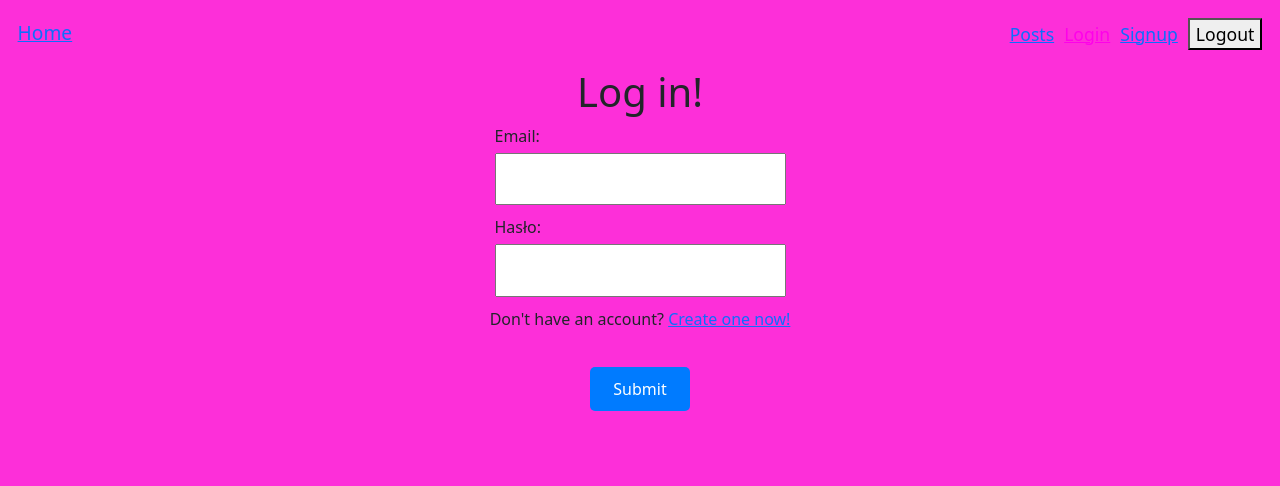
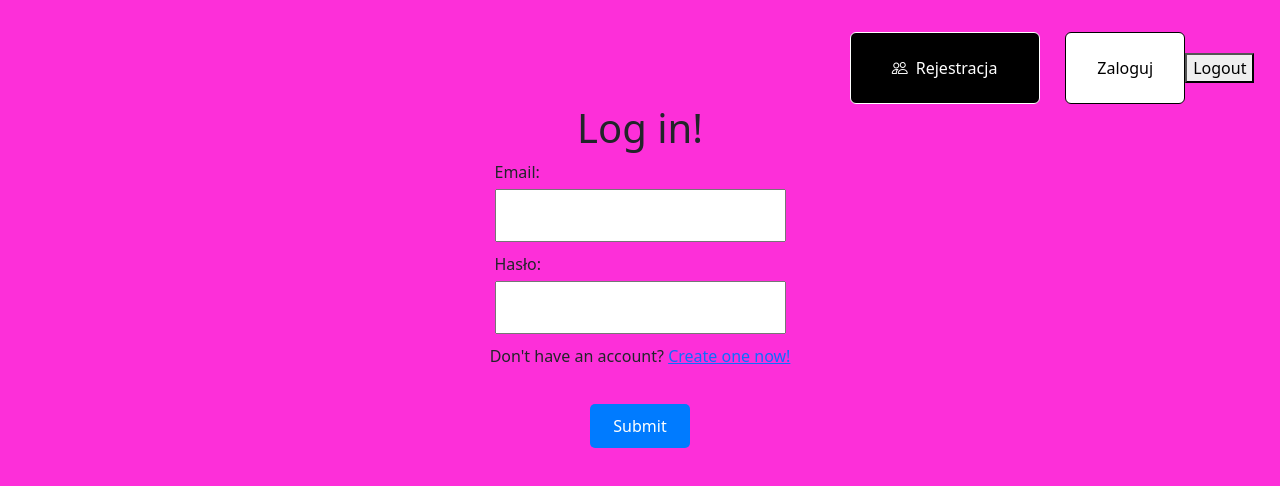
Before and after one commit to kubaa2002/Projekt-Zespolowy, a React (Vite) app in the folder frontend/: page /login in a window 1280 px wide. Shown: the top 486 px of the page. Built offline with nearby package versions, Linux system fonts and the light colour scheme.

Commit message:
Delete navbar.css file and update navbar

```diff
--- a/frontend/src/components/navbar/Navbar.css
+++ /dev/null
@@ -1,19 +0,0 @@
-nav {
-    display: flex;
-    align-items: center;
-    padding: 1em;
-    font-size: 1.1rem;
-    gap: 10px;
-}
-
-.nav-link-list {
-    display: flex;
-    gap: 1em;
-    max-width: 300px;
-    margin-left: auto;
-}
-
-.home-link {
-    font-size: 1.2rem;
-    margin-right: auto;
-}
--- a/frontend/src/components/navbar/Navbar.jsx
+++ b/frontend/src/components/navbar/Navbar.jsx
@@ -1,52 +1,28 @@
 import { useAuth } from "../../contexts/authProvider";
-import { Link} from "@tanstack/react-router";
-import "./navbar.css";
 export default function Navbar() {
   const auth = useAuth();
   return (
-      <nav>
-          <Link
-            to="/"
-            className="home-link"
-            activeProps={{
-              style: {
-                color: "rgb(255, 0, 234)",
-              },
-            }}
-          >
-            Home
-          </Link>
-          <Link
-            to="/posts"
-            activeProps={{
-              style: {
-                color: "rgb(255, 0, 234)",
-              },
-            }}
-          >
-            Posts
-          </Link>
-          <Link
-            to="/login"
-            activeProps={{
-              style: {
-                color: "rgb(255, 0, 234)",
-              },
-            }}
-          >
-            Login
-          </Link>
-          <Link
-            to="/signup"
-            activeProps={{
-              style: {
-                color: "rgb(255, 0, 234)",
-              },
-            }}
-          >
-            Signup
-          </Link>
-          <button onClick={auth.logOut}>Logout</button>
+      <nav
+        className="d-flex justify-content-end align-items-center"
+        style={{
+          paddingRight: "2vw",
+          marginTop: "4vh",
+        }}
+      >
+        <button
+          className="btn btn-primary btn-register"
+          onClick={() => (window.location.href = "/signup")}
+        >
+          <i className="bi bi-people me-2"></i>
+          Rejestracja
+        </button>
+        <button
+          className="btn btn-primary btn-login"
+          onClick={() => (window.location.href = "/login")}
+        >
+          Zaloguj
+        </button>
+        <button onClick={auth.logOut}>Logout</button>
       </nav>
   );
 }
```
